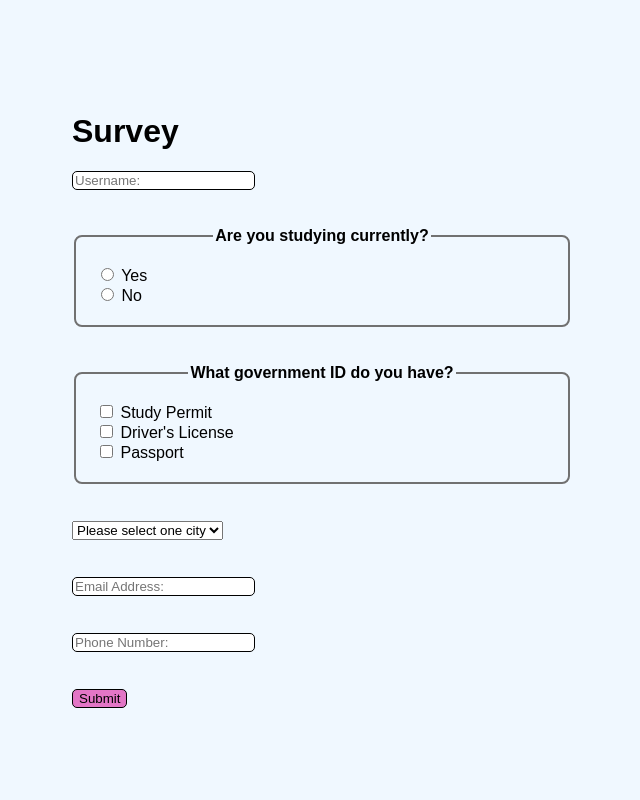
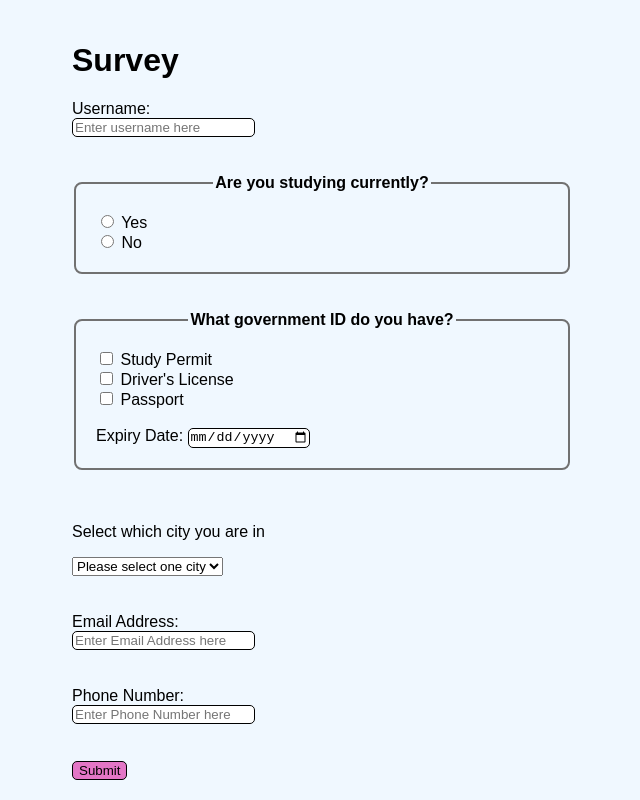
Before and after one commit to ridhamsood-rrc/Survey-Form, a plain HTML site: page index.html in a window 1280 px wide. Shown: the whole page, without its empty margins (318-958 px from the left). Drawn offline with Linux system fonts and the light colour scheme.

Commit message:
feat: Added new piece of input to get expiry date of ID.

```diff
--- a/index.html
+++ b/index.html
@@ -9,8 +9,8 @@
 <body>
     <form id="survey" action="https://httpbin.org/post" method="POST">
         <h1>Survey</h1>
-        <label for="username"></label>
-        <input type="text" id="username" placeholder="Username:"><br>
+        <label for="username">Username:</label><br>
+        <input type="text" id="username" placeholder="Enter username here"><br>
         <span id="userNameError" class="error-message" aria-live="polite"></span><br><br>
 
         <fieldset id="ques1">
@@ -29,11 +29,15 @@
             <input type="checkbox" id="check2" name="id">
             <label for="check2">Driver's License</label><br>
             <input type="checkbox" id="check3" name="id">
-            <label for="check3">Passport</label>
+            <label for="check3">Passport</label><br><br>
+            <label for="date">Expiry Date:</label>
+            <input type="date" id="date">
+
         </fieldset>
         <span id="userNameError6" class="error-message" aria-live="polite"></span>
         <br><br>
 
+        <p>Select which city you are in</p>
         <select id="dropdown">
             <option value="">Please select one city</option>
             <option>Winnipeg</option>
@@ -42,11 +46,11 @@
         </select><br>
         <span id="userNameError1" class="error-message" aria-live="polite"></span><br><br>
 
-        <label for="email"></label>
-        <input type="email" id="email" placeholder="Email Address:"><br>
+        <label for="email">Email Address:</label><br>
+        <input type="email" id="email" placeholder="Enter Email Address here"><br>
         <span id="userNameError2" class="error-message" aria-live="polite"></span><br><br>
-        <label for="phone"></label>
-        <input type="text" id="phone" placeholder="Phone Number:"><br>
+        <label for="phone">Phone Number:</label><br>
+        <input type="text" id="phone" placeholder="Enter Phone Number here"><br>
         <span id="userNameError3" class="error-message" aria-live="polite"></span><br><br>
 
         <input id="btn" type="submit"></input>
```
